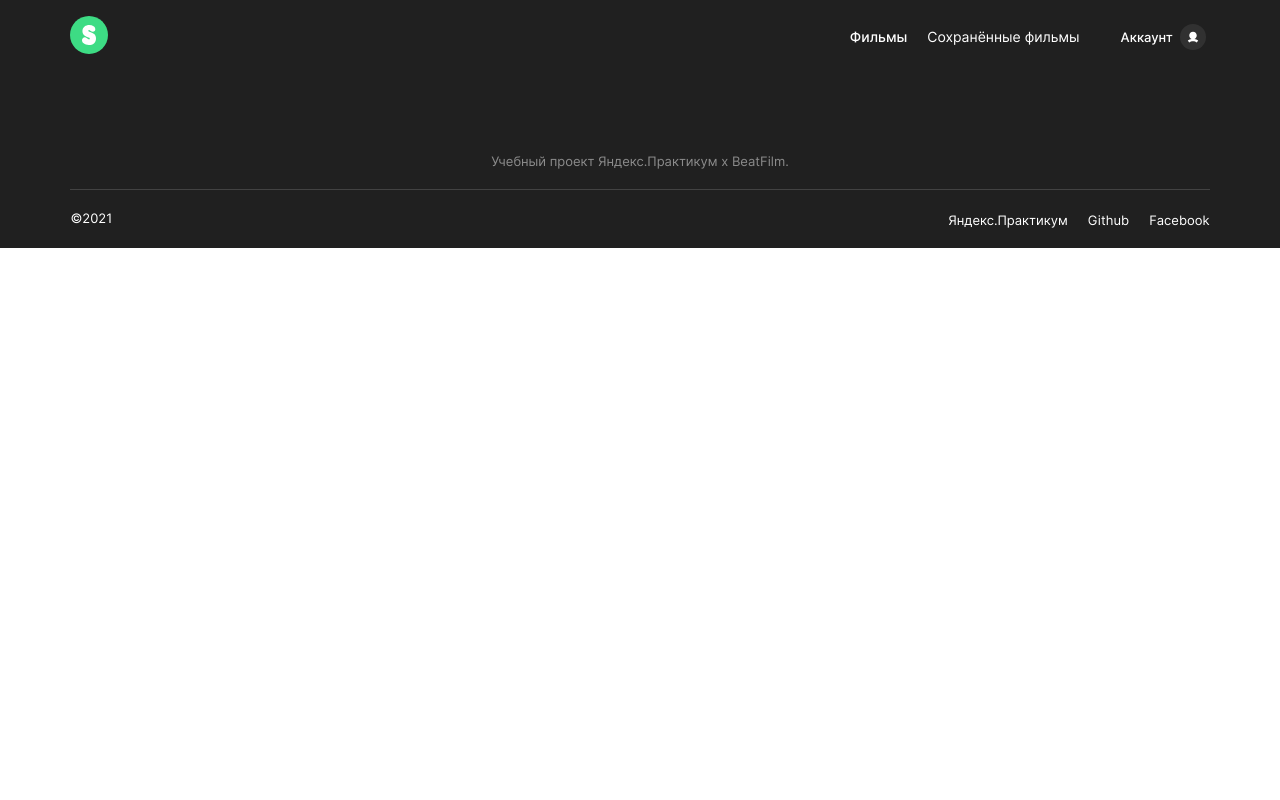
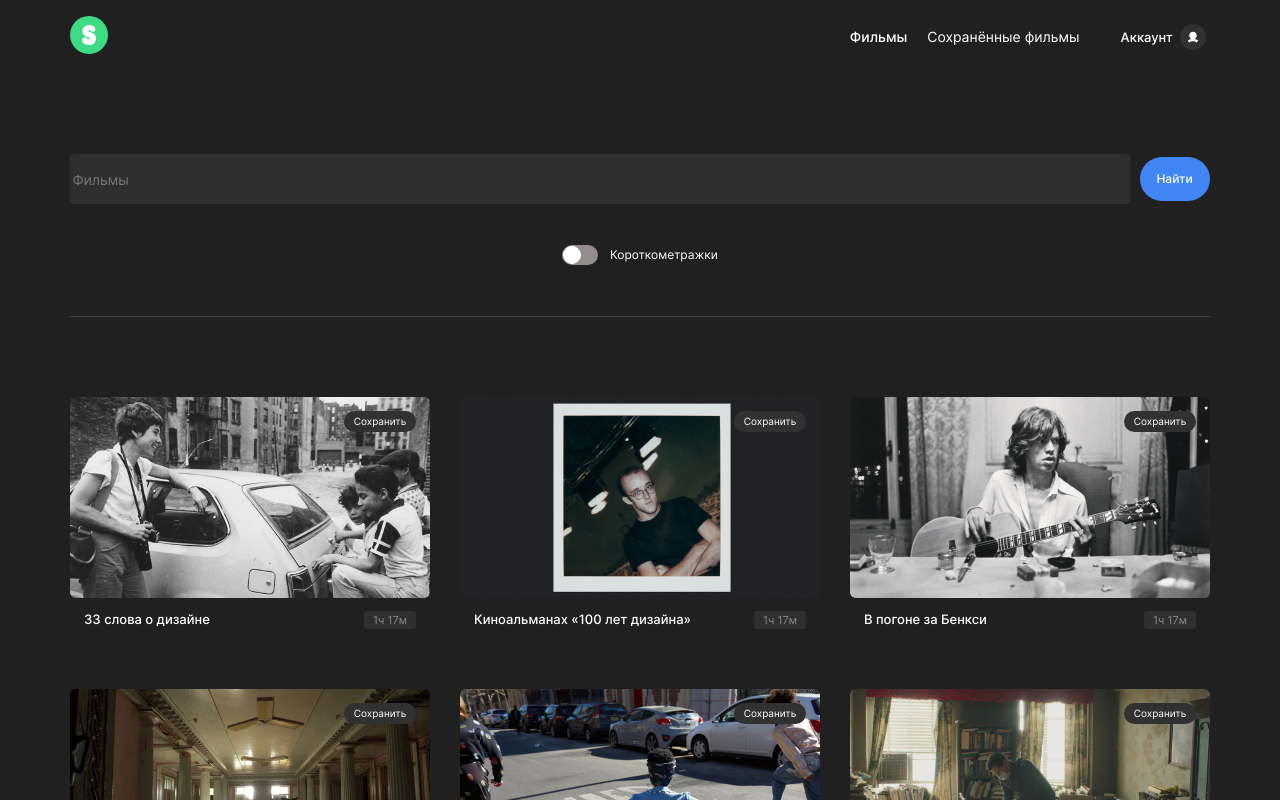
Before and after one commit to netitov/movies-explorer-frontend, a React (Create React App) app: page /saved-movies in a window 1280 px wide. Shown: the top 800 px of the page. Built offline with nearby package versions, Linux system fonts and the light colour scheme.

Commit message:
create comp saved-movies

```diff
--- a/src/components/App/App.js
+++ b/src/components/App/App.js
@@ -7,6 +7,7 @@ import Main from '../Main/Main';
 import Footer from '../Footer/Footer';
 import Movies from '../Movies/Movies';
 import Header from '../Header/Header';
+import SavedMovies from '../SavedMovies/SavedMovies';
 
 
 function App() {
@@ -21,8 +22,11 @@ function App() {
         <Route exact path="/">
           <Main />
         </Route>
-        <Route path="/movies">
+        <Route exact path="/movies">
           <Movies />
+        </Route>
+        <Route exact path="/saved-movies">
+          <SavedMovies />
         </Route>
       </Switch>
       <Footer />
--- a/src/components/MoviesCardList/MoviesCardList.js
+++ b/src/components/MoviesCardList/MoviesCardList.js
@@ -8,7 +8,6 @@ function MoviesCardList() {
         <MoviesCard />
       </ul>
       <button className="moviesCardList__btn link">Ещё</button>
-
     </main>
   )
 }
--- /dev/null
+++ b/src/components/SavedMovies/SavedMovies.js
@@ -0,0 +1,14 @@
+import SearchForm from '../SearchForm/SearchForm';
+import MoviesCardList from '../MoviesCardList/MoviesCardList';
+
+function SavedMovies() {
+
+  return (
+    <div className="movies">
+      <SearchForm />
+      <MoviesCardList />
+    </div>
+  )
+}
+
+export default SavedMovies;
--- a/src/index.css
+++ b/src/index.css
@@ -15,3 +15,4 @@
 @import url(./components/MoviesCardList/MoviesCardList.css);
 @import url(./components/Preloader/Preloader.css);
 @import url(./components/MoviesCard/MoviesCard.css);
+@import url(./components/SavedMovies/SavedMovies.css);
```
Also changed, not shown: src/components/SavedMovies/SavedMovies.css (added), 1 other file (tests, documents, lock files or other folders).
